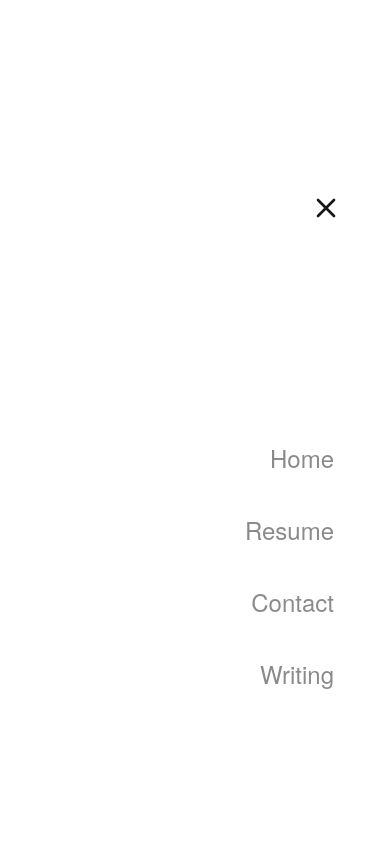
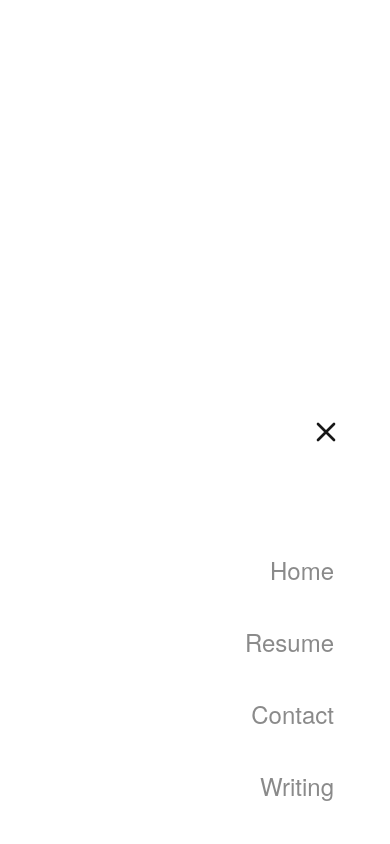
Before and after one commit to OGQhris/ChrisPortfolio, a Next.js app: page / in a window 390 px wide. Both pictures are taken after a click on the button "Toggle menu". Shown: the top 844 px of the page. Built offline with nearby package versions, Linux system fonts and the light colour scheme; a web font is replaced by a local one.

Commit message:
made spacing of X in menu better

```diff
--- a/components/Navbar.tsx
+++ b/components/Navbar.tsx
@@ -76,7 +76,7 @@ const Navbar = () => {
                         }`}
                     >
                         <div className="flex flex-col h-full p-6">
-                            <div className="flex justify-end pt-40 pr-4">
+                            <div className="flex justify-end pt-96 pr-4">
                                 <button
                                     onClick={() => setIsMenuOpen(false)}
                                     className="p-2 hover:opacity-70 transition-opacity"
```
